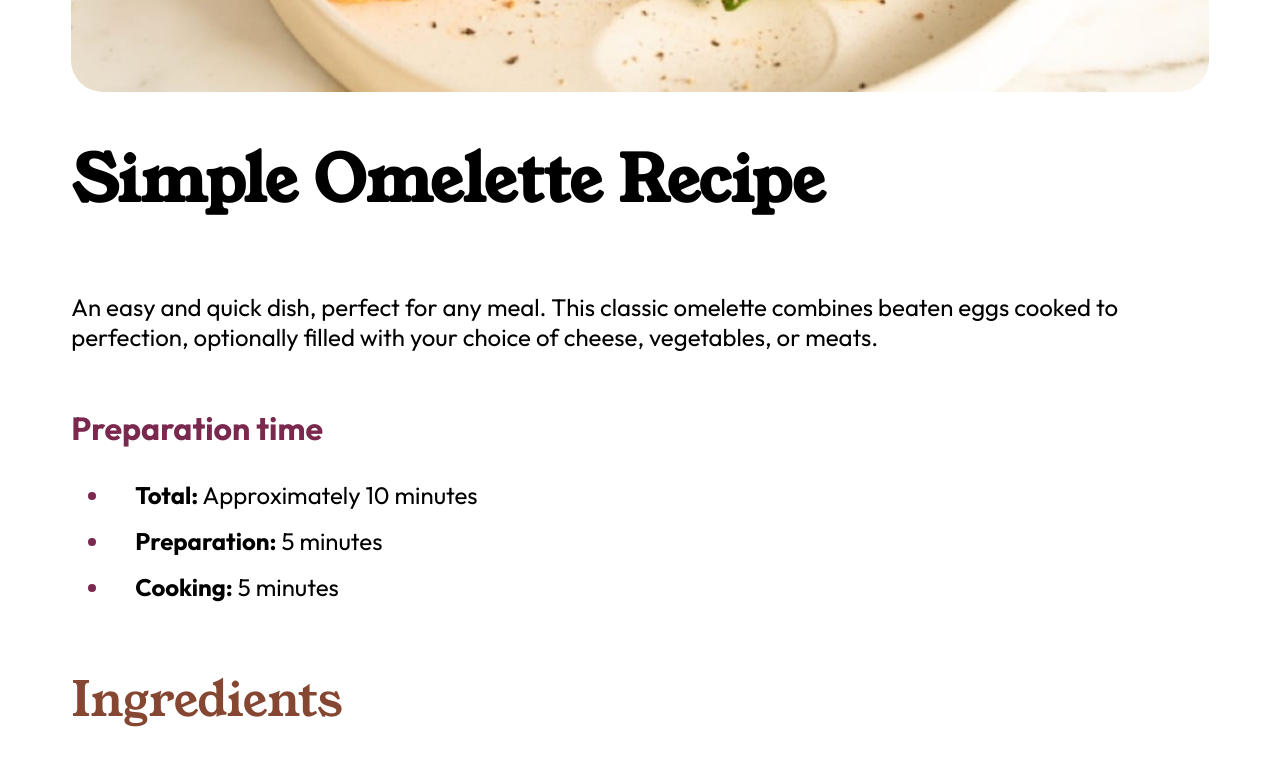
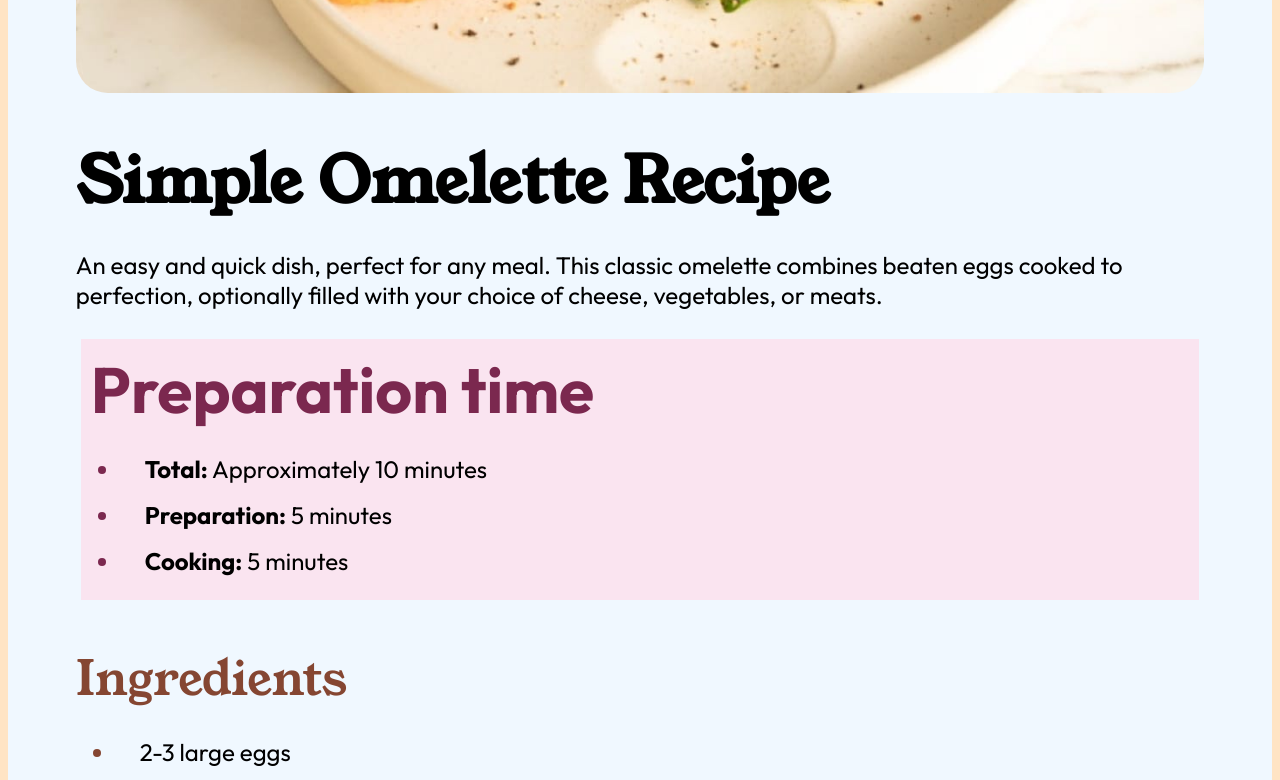
Before and after one commit to dhanushkumar-dk/recipe-page, a plain HTML site: page index.html in a window 1280 px wide. Shown: the part 500-1280 px from the top of the page. Drawn offline with Linux system fonts and the light colour scheme.

Commit message:
Updation1

```diff
--- a/index.html
+++ b/index.html
@@ -24,6 +24,9 @@
     .container {
       display: flex;
       flex-direction: column;
+      background-color: aliceblue;
+      padding: 5px;
+      margin: 0%;
     }
 
     .young-serif-regular {
@@ -46,6 +49,7 @@
 
     body {
       font-family: "Outfit", sans-serif;
+      background-color: bisque;
     }
 
     .contents {
@@ -55,8 +59,14 @@
       flex-direction: column;
     }
 
+    .preparationTimeSection {
+      background-color: rgb(250, 228, 240);
+      margin: 5px;
+    }
+
     .preparationTimeHeading {
       color: hsl(332, 51%, 32%);
+      margin: 10px;
     }
 
     .contents h2 {
@@ -130,7 +140,7 @@
       }
 
       .container h3 {
-        font-size: 2rem;
+        font-size: 4rem;
       }
 
       body {
@@ -160,7 +170,7 @@
     <img src="assets/images/image-omelette.jpeg" alt="A wrap with meat and salad on a plate" />
     <div class="contents">
 
-      <h1>Simple Omelette Recipe</h1>
+      <h1 style="margin-bottom: 0%;">Simple Omelette Recipe</h1>
       <p>An easy and quick dish, perfect for any meal. This classic omelette combines beaten eggs cooked
         to perfection, optionally filled with your choice of cheese, vegetables, or meats.</p>
       <div class="preparationTimeSection">
@@ -177,7 +187,7 @@
           </li>
         </ul>
       </div>
-      <h2>Ingredients</h2>
+      <h2 style="margin-bottom: 0%;">Ingredients</h2>
       <ul class="ingredientsList">
         <li>2-3 large eggs</li>
         <li>Salt, to taste</li>
@@ -188,7 +198,7 @@
 
       <hr>
 
-      <h2>Instructions</h2>
+      <h2 style="margin-bottom: 0%;">Instructions</h2>
       <ol class="instructionsList">
         <li><span class="instructionSummary">Beat the eggs:</span> In a bowl, beat the eggs with a pinch of salt and
           pepper until they are well mixed.
@@ -215,7 +225,8 @@
 
       <hr>
 
-      <h2>Nutrition</h2>
+      <div class="nutritionSummary">
+        <h2 style="margin-bottom: 0%;">Nutrition</h2>
       <p>The table below shows nutritional values per serving without the additional fillings.</p>
       <div class="nutritionTable">
         <div class="nutritionRow">
@@ -235,12 +246,13 @@
           <div class="nutritionValue">22g</div>
         </div>
       </div>
+      </div>
     </div>
   </div>
 
   <div class="attribution">
     Challenge by <a href="https://www.frontendmentor.io?ref=challenge" target="_blank">Frontend Mentor</a>.
-    Coded by <a href="#">Gary Khong</a>.
+    Coded by <a href="#">Dhanush kumar</a>.
   </div>
 </body>
 
```
